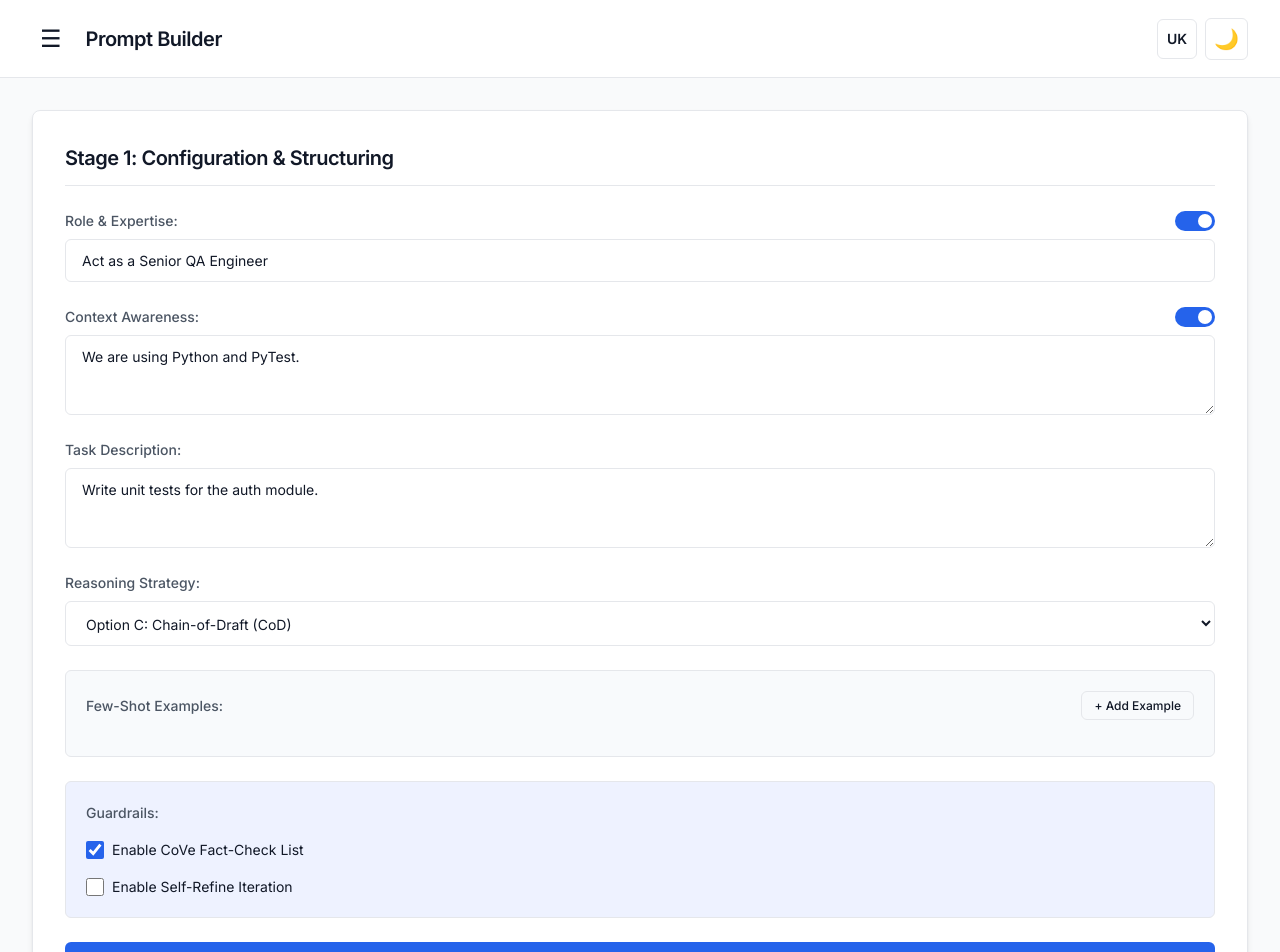
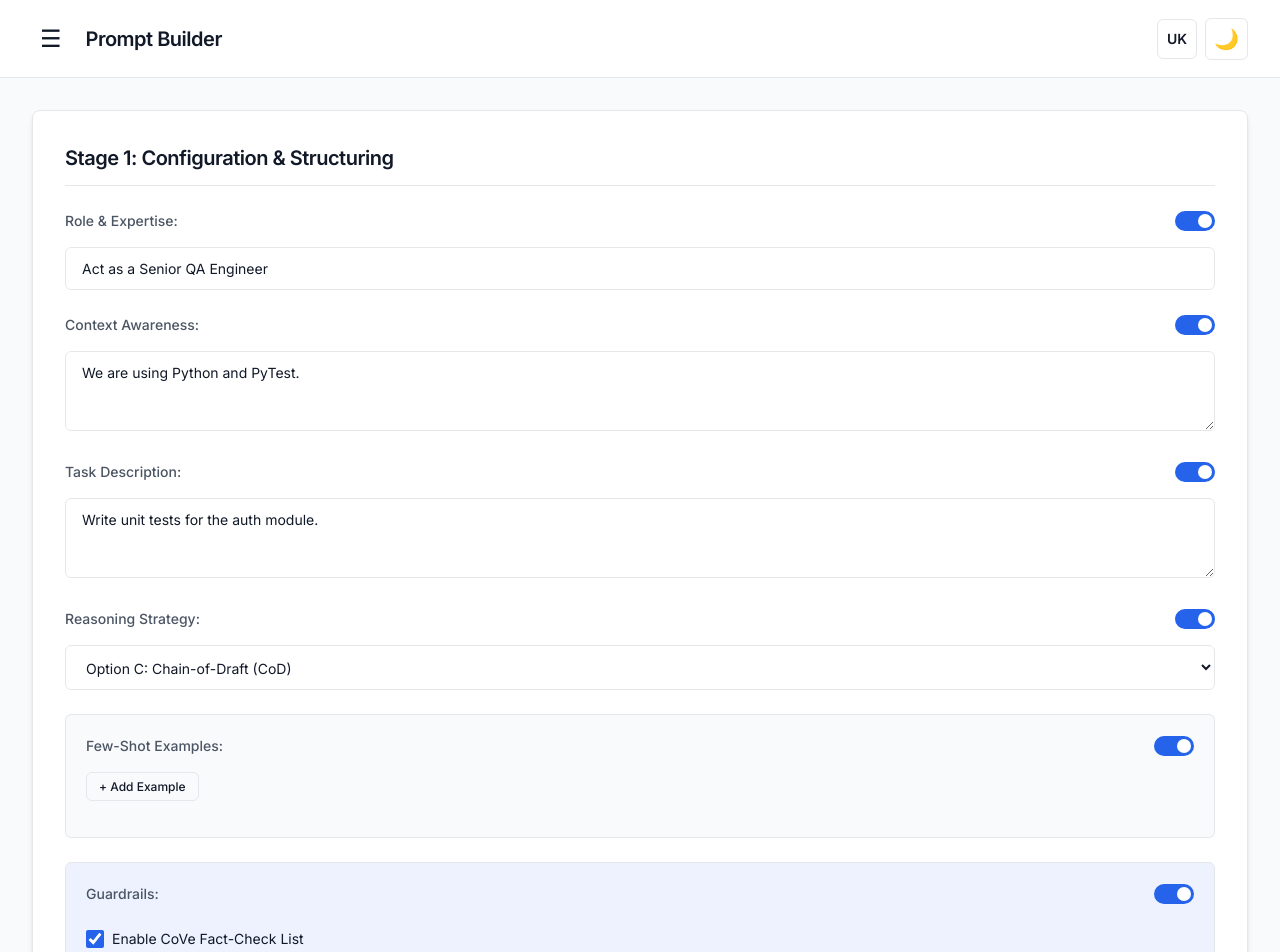
Before and after one commit to Rusewww/Prompt-Builder, a React (Vite) app in the folder frontend/: page / in a window 1280 px wide. Shown: the top 952 px of the page. Built offline with nearby package versions, Linux system fonts and the light colour scheme.

Commit message:
feat: implement PromptBuilder frontend component and initial styling

```diff
--- a/frontend/src/PromptBuilder.jsx
+++ b/frontend/src/PromptBuilder.jsx
@@ -16,6 +16,10 @@ const PromptBuilder = () => {
 
   const [useRole, setUseRole] = useState(true);
   const [useContext, setUseContext] = useState(true);
+  const [useTask, setUseTask] = useState(true);
+  const [useReasoning, setUseReasoning] = useState(true);
+  const [useExamples, setUseExamples] = useState(true);
+  const [useGuardrails, setUseGuardrails] = useState(true);
 
   const [compiledResult, setCompiledResult] = useState('');
   const [templateId, setTemplateId] = useState(null);
@@ -56,7 +60,12 @@ const PromptBuilder = () => {
       const payload = {
         ...formData,
         role: useRole ? formData.role : '',
-        context: useContext ? formData.context : ''
+        context: useContext ? formData.context : '',
+        task: useTask ? formData.task : '',
+        reasoning_pattern: useReasoning ? formData.reasoning_pattern : '',
+        examples: useExamples ? formData.examples : [],
+        use_cove: useGuardrails ? formData.use_cove : false,
+        use_self_refine: useGuardrails ? formData.use_self_refine : false,
       };
 
       const response = await fetch('/api/compile', {
@@ -140,7 +149,11 @@ const PromptBuilder = () => {
                   <span className="slider round"></span>
                 </label>
               </div>
-              <input type="text" name="role" value={formData.role} onChange={handleInputChange} disabled={!useRole} required={useRole} />
+              <div className={`collapsible-wrapper ${useRole ? 'expanded' : ''}`}>
+                <div className="collapsible-inner">
+                  <input type="text" name="role" value={formData.role} onChange={handleInputChange} required={useRole} />
+                </div>
+              </div>
             </div>
 
             <div className="form-group">
@@ -151,26 +164,58 @@ const PromptBuilder = () => {
                   <span className="slider round"></span>
                 </label>
               </div>
-              <textarea name="context" value={formData.context} onChange={handleInputChange} rows="3" disabled={!useContext} required={useContext} />
+              <div className={`collapsible-wrapper ${useContext ? 'expanded' : ''}`}>
+                <div className="collapsible-inner">
+                  <textarea name="context" value={formData.context} onChange={handleInputChange} rows="3" required={useContext} />
+                </div>
+              </div>
             </div>
 
             <div className="form-group">
+              <div className="label-with-toggle">
                 <label>{t('taskLabel')}</label>
-              <textarea name="task" value={formData.task} onChange={handleInputChange} rows="3" required />
+                <label className="switch">
+                  <input type="checkbox" checked={useTask} onChange={e => setUseTask(e.target.checked)} />
+                  <span className="slider round"></span>
+                </label>
+              </div>
+              <div className={`collapsible-wrapper ${useTask ? 'expanded' : ''}`}>
+                <div className="collapsible-inner">
+                  <textarea name="task" value={formData.task} onChange={handleInputChange} rows="3" required={useTask} />
+                </div>
+              </div>
             </div>
 
             <div className="form-group">
+              <div className="label-with-toggle">
                 <label>{t('reasoningLabel')}</label>
+                <label className="switch">
+                  <input type="checkbox" checked={useReasoning} onChange={e => setUseReasoning(e.target.checked)} />
+                  <span className="slider round"></span>
+                </label>
+              </div>
+              <div className={`collapsible-wrapper ${useReasoning ? 'expanded' : ''}`}>
+                <div className="collapsible-inner">
                   <select name="reasoning_pattern" value={formData.reasoning_pattern} onChange={handleInputChange}>
                     <option value="Zero-Shot">{t('optZeroShot')}</option>
                     <option value="Chain-of-Thought">{t('optCot')}</option>
                     <option value="Chain-of-Draft">{t('optCod')}</option>
                   </select>
                 </div>
+              </div>
+            </div>
 
             <div className="form-group examples-group">
-              <div className="examples-header">
+              <div className="label-with-toggle">
                 <label>{t('examplesLabel')}</label>
+                <label className="switch">
+                  <input type="checkbox" checked={useExamples} onChange={e => setUseExamples(e.target.checked)} />
+                  <span className="slider round"></span>
+                </label>
+              </div>
+              <div className={`collapsible-wrapper ${useExamples ? 'expanded' : ''}`}>
+                <div className="collapsible-inner">
+                  <div className="examples-header" style={{marginBottom: '1rem'}}>
                     <button type="button" className="btn-secondary btn-small" onClick={addExample}>{t('addExampleBtn')}</button>
                   </div>
                   {formData.examples.map((ex, index) => (
@@ -180,22 +225,32 @@ const PromptBuilder = () => {
                         placeholder={t('inputPlaceholder')}
                         value={ex.input_text}
                         onChange={(e) => handleExampleChange(index, 'input_text', e.target.value)}
-                    required
+                        required={useExamples}
                       />
                       <input
                         type="text"
                         placeholder={t('outputPlaceholder')}
                         value={ex.output_text}
                         onChange={(e) => handleExampleChange(index, 'output_text', e.target.value)}
-                    required
+                        required={useExamples}
                       />
                       <button type="button" className="btn-danger btn-small" onClick={() => removeExample(index)}>✕</button>
                     </div>
                   ))}
                 </div>
+              </div>
+            </div>
 
             <div className="form-group guardrails-group">
+              <div className="label-with-toggle">
                 <label>{t('guardrailsLabel')}</label>
+                <label className="switch">
+                  <input type="checkbox" checked={useGuardrails} onChange={e => setUseGuardrails(e.target.checked)} />
+                  <span className="slider round"></span>
+                </label>
+              </div>
+              <div className={`collapsible-wrapper ${useGuardrails ? 'expanded' : ''}`}>
+                <div className="collapsible-inner">
                   <label className="checkbox-label">
                     <input type="checkbox" name="use_cove" checked={formData.use_cove} onChange={handleInputChange} />
                     {t('coveLabel')}
@@ -204,6 +259,8 @@ const PromptBuilder = () => {
                     <input type="checkbox" name="use_self_refine" checked={formData.use_self_refine} onChange={handleInputChange} />
                     {t('selfRefineLabel')}
                   </label>
+                </div>
+              </div>
             </div>
 
             <button type="submit" className="btn-primary" disabled={status === 'compiling'}>
--- a/frontend/src/index.css
+++ b/frontend/src/index.css
@@ -723,3 +723,20 @@ input:checked + .slider:before {
 .slider.round:before {
   border-radius: 50%;
 }
+
+/* Collapsible Animation Styles */
+.collapsible-wrapper {
+  display: grid;
+  grid-template-rows: 0fr;
+  transition: grid-template-rows 0.3s ease-out, margin-top 0.3s ease-out;
+  margin-top: 0;
+}
+
+.collapsible-wrapper.expanded {
+  grid-template-rows: 1fr;
+  margin-top: 0.5rem;
+}
+
+.collapsible-inner {
+  overflow: hidden;
+}
```
Lines whose indentation alone changed are shown as unchanged.
